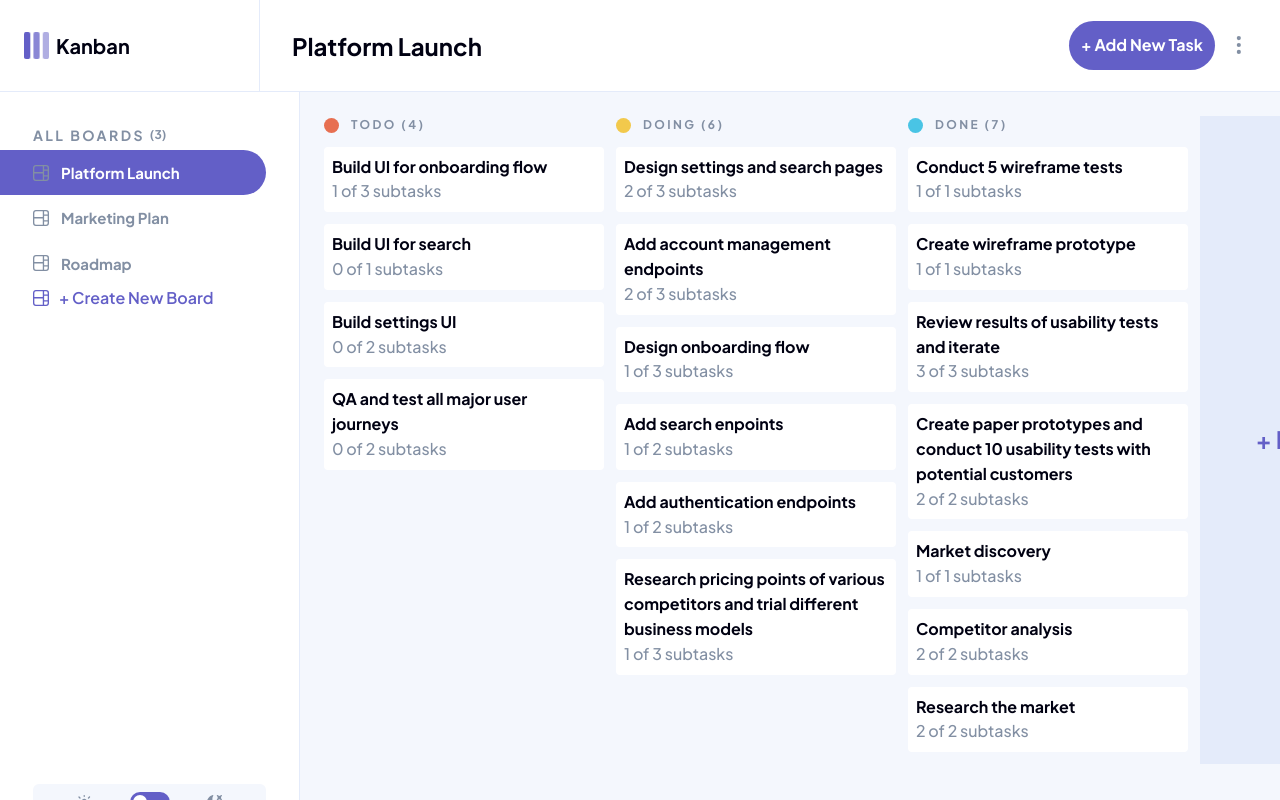
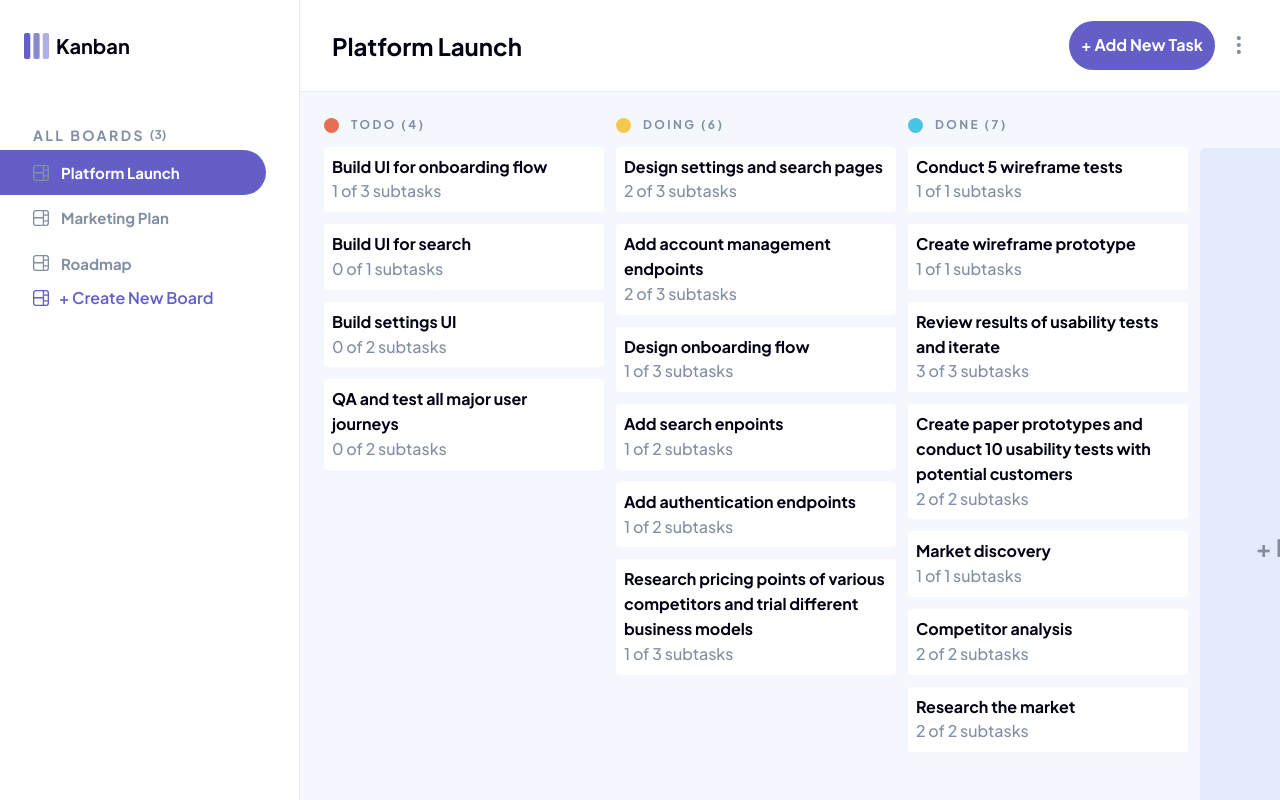
Before and after one commit to HabibEniolabi/kanban-task-management-app, a Next.js app: page / in a window 1280 px wide. Shown: the top 800 px of the page. Built offline with nearby package versions, Linux system fonts and the light colour scheme.

Commit message:
Header style fixes

```diff
--- a/src/app/ClientLayout.tsx
+++ b/src/app/ClientLayout.tsx
@@ -362,6 +362,7 @@ export default function ClientLayout({
           onAddTask={handleAddTask}
           onEditBoard={openEditBoardModal}
           onDeleteBoard={openDeleteBoardModal}
+          isSidebarVisible={isSidebarVisible}
         />
       </div>
       <div className="flex flex-1">
@@ -382,7 +383,7 @@ export default function ClientLayout({
           </div>
         )}
         <main
-          className={`w-full flex-1 overflow-x-auto dark:bg-[#2B2C37] bg-[#F4F7FD]`}
+          className={`w-full flex-1 overflow-x-auto dark:bg-[#1f202b] bg-[#F4F7FD]`}
         >
           {currentBoard && (
             <BoardPage
--- a/src/components/BoardPage.tsx
+++ b/src/components/BoardPage.tsx
@@ -44,8 +44,8 @@ const BoardPage = ({ board, onOpenTask, onClick }: BoardPageProps) => {
           })}
         </div>
       ))}
-      <div className="bg-[#E4EBFA] dark:bg-[#2B2C37]/50 text-[#635FC7] w-[280px] shrink-0 flex items-center justify-center">
-        <div className="cursor-pointer font-bold text-[24px]" onClick={onClick}> + New Column</div>
+      <div className="bg-[#E4EBFA] dark:bg-[#20212c]  text-[#828FA3] min-w-[280px] min-h-screen rounded-[6px] mt-8 shrink-0 flex items-center justify-center">
+        <div className="cursor-pointer font-bold text-[24px] hover:text-[#635FC7]" onClick={onClick}> + New Column</div>
       </div>
     </div>
   );
--- a/src/components/Header.tsx
+++ b/src/components/Header.tsx
@@ -24,67 +24,66 @@ const Header: React.FC<HeaderProps> = ({
   const boardName = currentBoard?.name || "Select a Board";
   const hasColumns = currentBoard && currentBoard.id !== "0";
 
-  const { colorScheme, setColorScheme } = useMantineColorScheme();
+  const { colorScheme } = useMantineColorScheme();
   const isDark = colorScheme === "dark";
-
   const textColor = isDark ? "text-white" : "text-[#000112]";
 
-  const leftPaddingClass = isSidebarVisible ? "pl-[32px]" : "pl-[24px]";
+  return (
+    <header className="flex h-[92px] w-full bg-[#FFFFFF] dark:bg-[#2B2C37]">
+      <div
+        className={`flex items-center gap-[7px] px-[24px] h-full
+      w-[260px] md:w-[300px]
+      border-r border-[#E4EBFA] dark:border-[#979797]
+      ${
+        !isSidebarVisible
+          ? "border-b border-[#E4EBFA] dark:border-[#979797]"
+          : ""
+      }
+    `}
+      >
+        <Image src={Logo} alt="Kanban Logo" width={25} height={25} />
+        <h1 className={`text-xl font-bold ${textColor}`}>Kanban</h1>
+      </div>
 
-  return (
       <div
-      className={`flex items-center bg-[#FFFFFF] dark:bg-[#2B2C37] border-b border-[#E4EBFA] dark:border-[#979797] flex-1 h-[92px]`}
+        className={`flex flex-1 items-center justify-between h-full
+          pr-[32px]
+          border-b border-[#E4EBFA] dark:border-[#979797]
+          ${isSidebarVisible ? "pl-[32px]" : "pl-[24px]"}
+        `}
       >
-      {isSidebarVisible && (
-        <div className="flex gap-[7px] w-[260px] px-[24px] items-center border-r border-[#E4EBFA] dark:border-[#979797] h-full">
-          <Image
-            src={Logo}
-            alt="Kanban Logo"
-            width={25}
-            height={25}
-            className="flex-shrink-0"
-          />
-          <h1 className={`text-xl font-bold ${textColor} whitespace-nowrap`}>
-            Kanban
-          </h1>
-        </div>
-      )}
-      <div
-        className={`flex flex-1 justify-between items-center ${leftPaddingClass} pr-[32px] h-full`}
-      >
-        <div className="flex items-center w-full justify-between h-full">
         <h3 className={`md:text-2xl text-xl font-bold ${textColor} truncate`}>
           {boardName}
         </h3>
+
         <div className="flex items-center gap-[15px]">
           <button
-              className="bg-[#635FC7] text-[#FFFFFF] font-bold border-none cursor-pointer rounded-full text-sm p-[12px] hover:bg-[#A8A4FF] disabled:opacity-50 disabled:cursor-not-allowed"
+            className="bg-[#635FC7] text-white font-bold rounded-full text-sm
+              p-[12px] hover:bg-[#A8A4FF]
+              disabled:opacity-50 disabled:cursor-not-allowed"
             onClick={onAddTask}
             disabled={!hasColumns}
           >
             + Add New Task
           </button>
+
           <Menu shadow="md" width={200} position="bottom-end">
             <Menu.Target>
-                <button className="h-[18px] w-[18px] bg-transparent border-none cursor-pointer flex items-center justify-center">
+              <button className="h-[18px] w-[18px] flex items-center justify-center">
                 <Ellipsis color="#828FA3" width={48} height={18} />
               </button>
             </Menu.Target>
 
             <Menu.Dropdown>
-                <Menu.Item  color="#828FA3" onClick={onEditBoard}>
-                  Edit Board
-                </Menu.Item>
-
-                <Menu.Item  color="red" onClick={onDeleteBoard}>
+              <Menu.Item onClick={onEditBoard}>Edit Board</Menu.Item>
+              <Menu.Item color="red" onClick={onDeleteBoard}>
                 Delete Board
               </Menu.Item>
             </Menu.Dropdown>
           </Menu>
         </div>
       </div>
-      </div>
-    </div>
+    </header>
   );
 };
 
--- a/src/components/PageTaskBoard.tsx
+++ b/src/components/PageTaskBoard.tsx
@@ -14,7 +14,7 @@ const PageTaskBoard = ({ task, onClick }: PageTaskBoardProps) => {
         const completedSubtasks = task.subtasks.filter((subtask) => subtask.isCompleted).length
         const totalSubtasks = task.subtasks.length
   return (
-    <div className='p-[8px] w-fill bg-[#FFF] dark:bg-[#3E3F4E] rounded-[4px] cursor-pointer mb-[12px]' onClick={onClick}>
+    <div className='p-[8px] w-fill bg-[#FFF] dark:bg-[#2b2c37] rounded-[4px] cursor-pointer mb-[12px]' onClick={onClick}>
       <div className='text-[#000112] dark:text-[#FFF] font-bold hover:text-[#635FC7]'>{task.title}</div>
       <div className='text-[#828FA3] font-medium'>{completedSubtasks} of {totalSubtasks} subtasks</div>
     </div>
--- a/src/components/Sidebar.tsx
+++ b/src/components/Sidebar.tsx
@@ -43,7 +43,7 @@ const Sidebar = ({
   };
 
   return (
-    <div className="w-[300px] border-r border-[#E4EBFA] dark:border-[#979797] h-screen bg-white dark:bg-[#2B2C37]">
+    <div className="md:w-[300px] w-[260px] border-r border-[#E4EBFA] dark:border-[#979797] bg-white dark:bg-[#2B2C37]">
       <div className="p-[33px] flex flex-col justify-between h-full">
         <div>
           <BoardSection
@@ -68,7 +68,7 @@ const Sidebar = ({
         </div>
         <div className="flex flex-col gap-[14px] items-centre">
           <div
-            className="flex items-center justify-between cursor-pointer py-[8px] px-[44px] bg-[#F4F7FD] dark:bg-[#20212C] rounded-[6px]"
+            className="flex items-center justify-between cursor-pointer  py-[14px] px-[44px] bg-[#F4F7FD] dark:bg-[#20212C] rounded-[6px]"
             onClick={toggleTheme}
           >
             <div className="w-[15px] h-[15px]">
```
Lines whose indentation alone changed are shown as unchanged.
